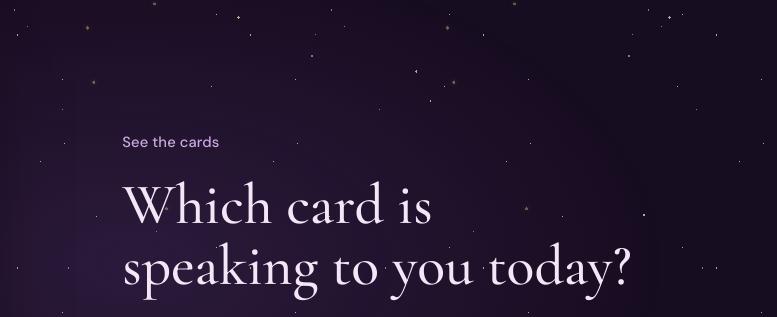
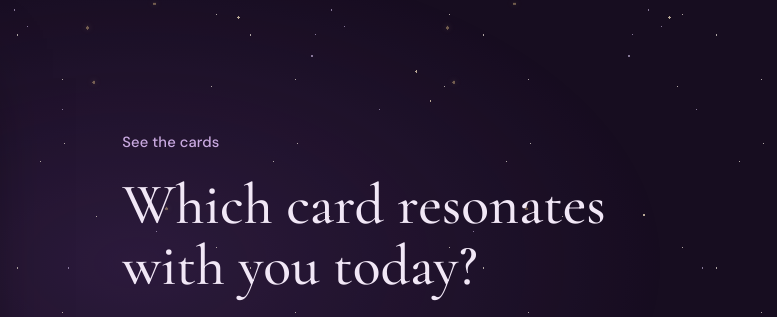
Before and after one commit to tezer66/mums-website, a plain HTML site: page index.html in a window 1280 px wide. Shown: the part 1084-1401 px from the top of the page, 503-1280 px from the left. Drawn offline with nearby package versions, Linux system fonts and the light colour scheme; files whose address does not match are found by name; a web font is replaced by a local one.

Commit message:
Video heading: Which card resonates with you today?
Co-Authored-By: Claude Opus 5.5 <noreply@anthropic.com>
Claude-Session: https://claude.ai/code/session_01AShx5euLEbxFbNgpw1bQSJ

```diff
--- a/index.html
+++ b/index.html
@@ -85,7 +85,7 @@
       </div>
       <div class="hp-video-copy">
         <p class="hp-eyebrow">See the cards</p>
-        <h2 class="hp-h2">Which card is speaking to you today?</h2>
+        <h2 class="hp-h2">Which card resonates with you today?</h2>
         <p>Every card carries one short truth about boundaries, self-respect and letting go. Members draw one each morning and read its full message in the guidebook.</p>
         <div class="hp-ctas">
           <a href="#join" class="hp-btn" data-tab="join">Draw your card</a>
```
